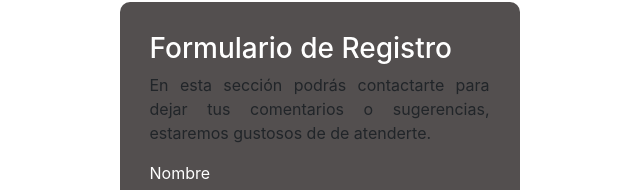
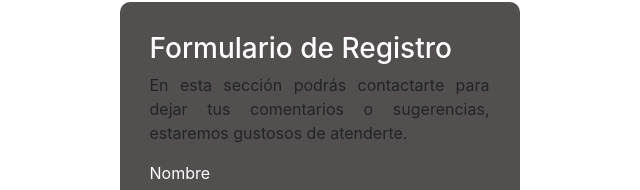
Before and after one commit to PaoNunez/Practicando, a website: page contact.html in a window 1280 px wide. Shown: the part 152-342 px from the top of the page, 3-643 px from the left. Drawn offline with nearby package versions, Linux system fonts and the light colour scheme.

Commit message:
Update contact.html
Corrección en etiqueta  <p> del <main>, se  eliminó una palabra repetida.

```diff
--- a/contact.html
+++ b/contact.html
@@ -56,7 +56,7 @@
     <main class="reg">
         <section class="registro">
             <h3>Formulario de Registro</h3>
-            <p>En esta sección podrás contactarte para dejar tus comentarios o sugerencias, estaremos gustosos de de
+            <p>En esta sección podrás contactarte para dejar tus comentarios o sugerencias, estaremos gustosos de
                 atenderte.</p>
 
             <form action="" method="POST">
```
